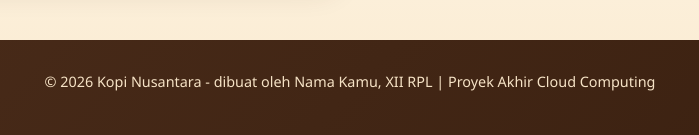
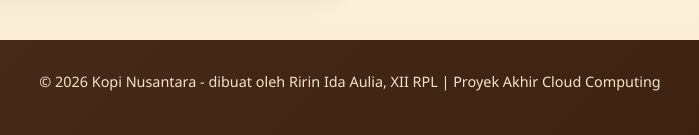
Before and after one commit to ririnidaaulia3-design/kopi_nusantara, a plain HTML site: page seduh.html in a window 1280 px wide. Shown: the part 988-1123 px from the top of the page, 290-989 px from the left. Drawn offline with Linux system fonts and the light colour scheme.

Commit message:
Update footer with correct author name

```diff
--- a/seduh.html
+++ b/seduh.html
@@ -68,7 +68,7 @@
   </main>
 
   <footer class="site-footer">
-    <p>&copy; 2026 Kopi Nusantara - dibuat oleh Nama Kamu, XII RPL | Proyek Akhir Cloud Computing</p>
+    <p>&copy; 2026 Kopi Nusantara - dibuat oleh Ririn Ida Aulia, XII RPL | Proyek Akhir Cloud Computing</p>
   </footer>
   <script src="script.js"></script>
 </body>
```
